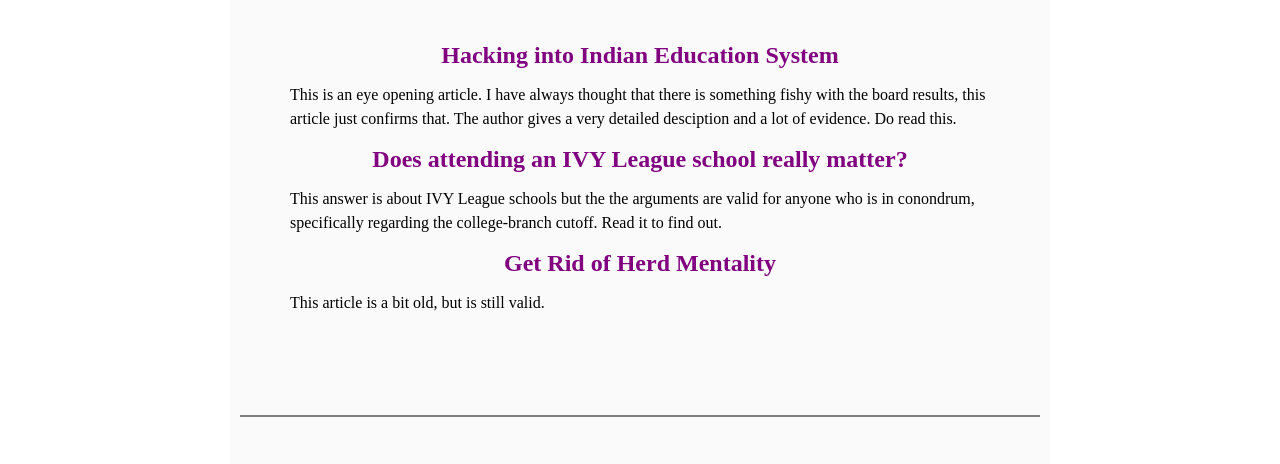
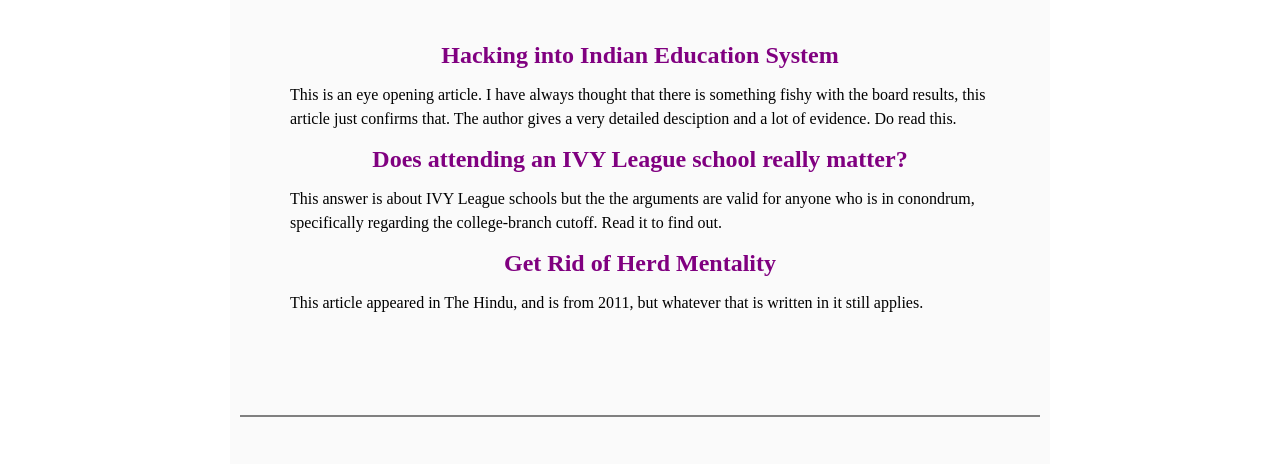
Before and after one commit to jainachal03/blogsite, a Gatsby site: page /blogs in a window 1280 px wide. Shown: the part 167-631 px from the top of the page. Built offline with nearby package versions, Linux system fonts and the light colour scheme; Gatsby itself is replaced by a stand-in of ours.

Commit message:
Final i guess

```diff
--- a/src/pages/blogs.js
+++ b/src/pages/blogs.js
@@ -61,7 +61,7 @@ export default function Blogs() {
             <h2>Get Rid of Herd Mentality</h2>
           </a>
           <p className={Blog.para}>
-            This article is a bit old, but is still valid.
+            This article appeared in The Hindu, and is from 2011, but whatever that is written in it still applies.
           </p>
         </li>
       </ul>
```
